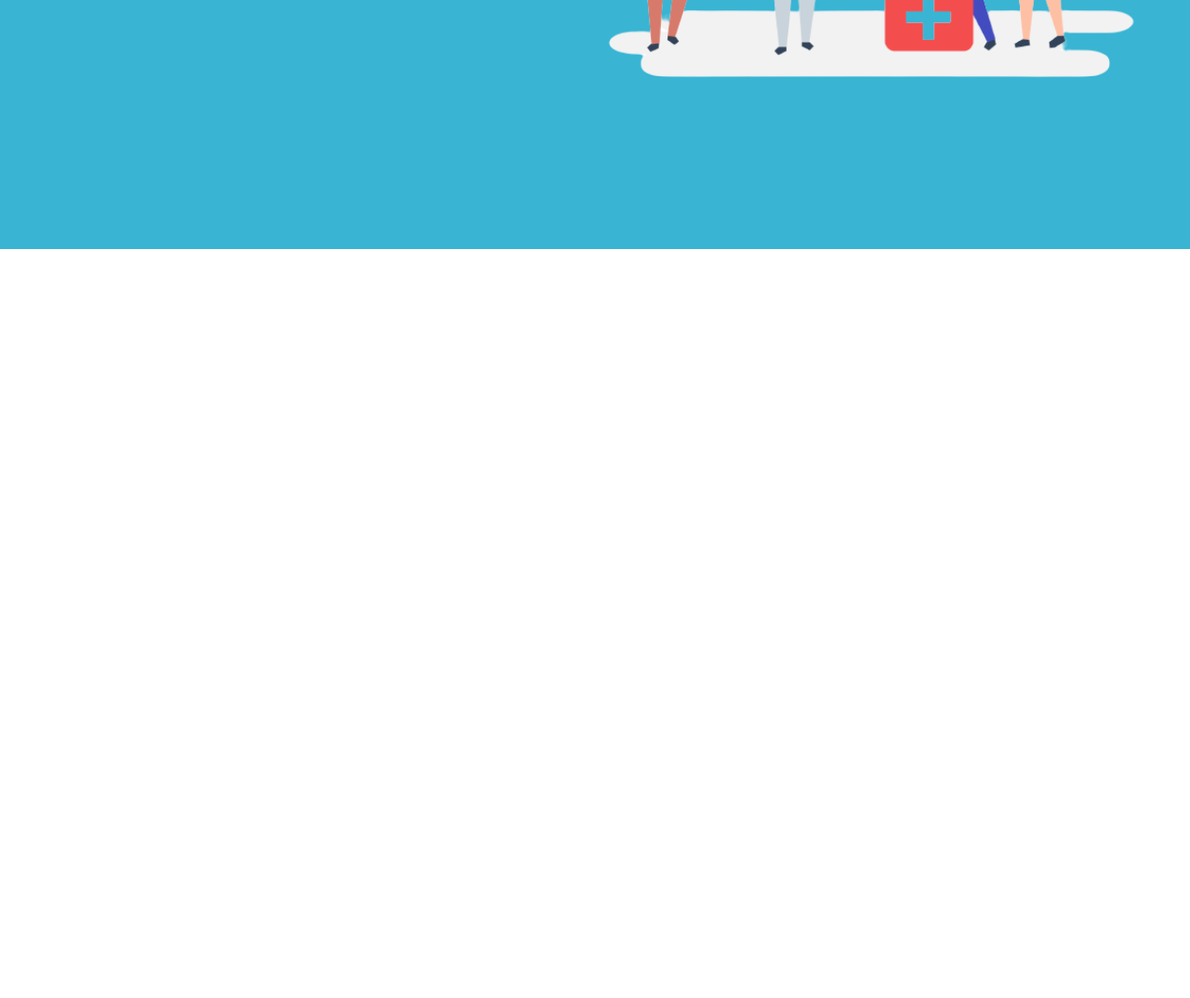
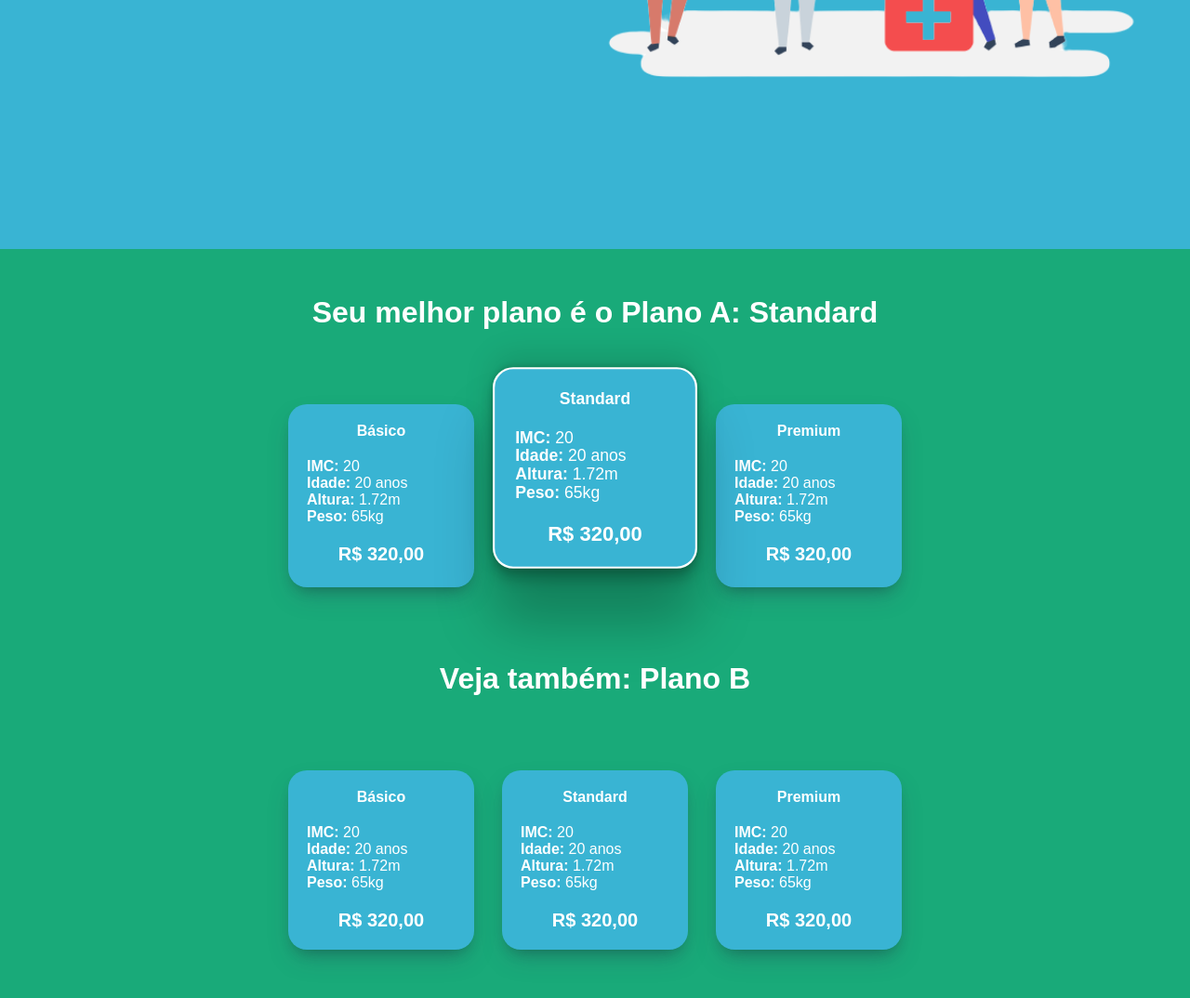
Before and after one commit to gsdeoliveira/plano-de-saude, a plain HTML site: page index.html in a window 1280 px wide. Shown: the part 532-1606 px from the top of the page at 93% size. Before the commit the page ends 800 px from the top, so only its background shows below. Drawn offline with Linux system fonts and the light colour scheme.

Commit message:
Update index.html

```diff
--- a/index.html
+++ b/index.html
@@ -33,6 +33,75 @@
           <img src="images/illustration.png" alt="" />
         </div>
       </div>
+      <div class="planos-container">
+        <h2>Seu melhor plano é o Plano A: Standard</h2>
+        <div class="planos">
+          <div class="plano">
+            <h3>Básico</h3>
+            <div>
+              <p>IMC: <span>20</span></p>
+              <p>Idade: <span>20 anos</span></p>
+              <p>Altura: <span>1.72m</span></p>
+              <p>Peso: <span>65kg</span></p>
+            </div>
+            <p class="preco">R$ 320,00</p>
+          </div>
+          <div class="plano" data-melhor-plano="true">
+            <h3>Standard</h3>
+            <div>
+              <p>IMC: <span>20</span></p>
+              <p>Idade: <span>20 anos</span></p>
+              <p>Altura: <span>1.72m</span></p>
+              <p>Peso: <span>65kg</span></p>
+            </div>
+            <p class="preco">R$ 320,00</p>
+          </div>
+          <div class="plano">
+            <h3>Premium</h3>
+            <div>
+              <p>IMC: <span>20</span></p>
+              <p>Idade: <span>20 anos</span></p>
+              <p>Altura: <span>1.72m</span></p>
+              <p>Peso: <span>65kg</span></p>
+            </div>
+            <p class="preco">R$ 320,00</p>
+          </div>
+        </div>
+        <h2>Veja também: Plano B</h2>
+        <div class="outras-alternativas">
+                    <div class="plano">
+            <h3>Básico</h3>
+            <div>
+              <p>IMC: <span>20</span></p>
+              <p>Idade: <span>20 anos</span></p>
+              <p>Altura: <span>1.72m</span></p>
+              <p>Peso: <span>65kg</span></p>
+            </div>
+            <p class="preco">R$ 320,00</p>
+          </div>
+          <div class="plano" data-melhor-plano="true">
+            <h3>Standard</h3>
+            <div>
+              <p>IMC: <span>20</span></p>
+              <p>Idade: <span>20 anos</span></p>
+              <p>Altura: <span>1.72m</span></p>
+              <p>Peso: <span>65kg</span></p>
+            </div>
+            <p class="preco">R$ 320,00</p>
+          </div>
+          <div class="plano">
+            <h3>Premium</h3>
+            <div>
+              <p>IMC: <span>20</span></p>
+              <p>Idade: <span>20 anos</span></p>
+              <p>Altura: <span>1.72m</span></p>
+              <p>Peso: <span>65kg</span></p>
+            </div>
+            <p class="preco">R$ 320,00</p>
+          </div>
+
+        </div>
+      </div>
     </main>
     <script src="script.js"></script>
   </body>
```
